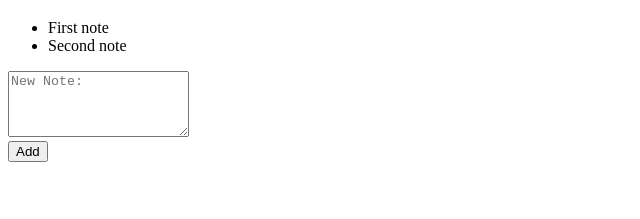
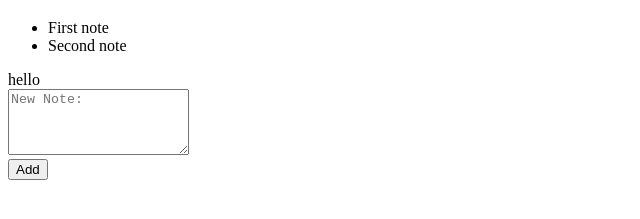
Before and after one commit to luciagore/Notes, a website: page index.html in a window 1280 px wide. Shown: the part 61-280 px from the top of the page, without its empty margins (0-640 px from the left). Drawn offline with Linux system fonts and the light colour scheme.

```diff
--- a/index.html
+++ b/index.html
@@ -21,6 +21,8 @@
   <li>Second note</li>
 </ul>
 
+<div id="app">hello</div>
+
 <textarea rows="4" cols="20" placeholder="New Note:"></textarea>
 <br>
 <button>Add</button>
```
Also changed, not shown: Spec/note-list-view-spec.js (+0 -18 lines), lib/note-list-view.js (+0 -13 lines), package.json (added, +25 -0 lines), 2 other files.
